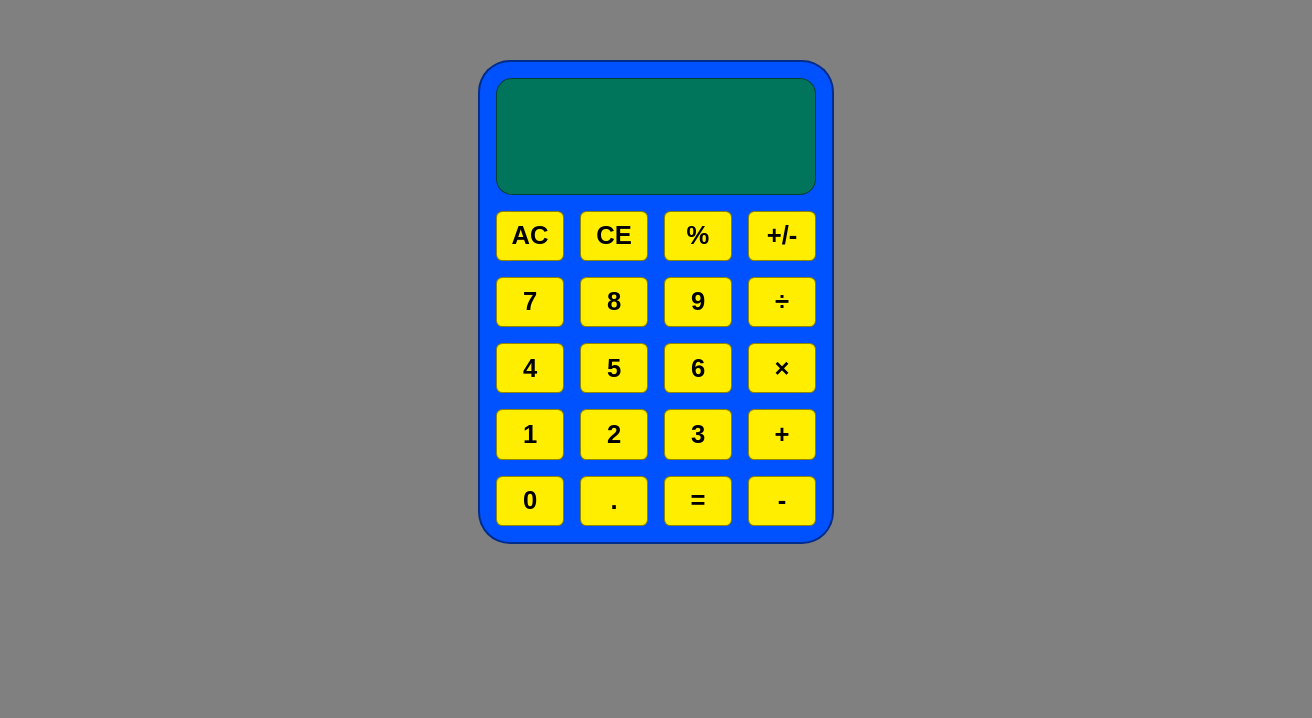
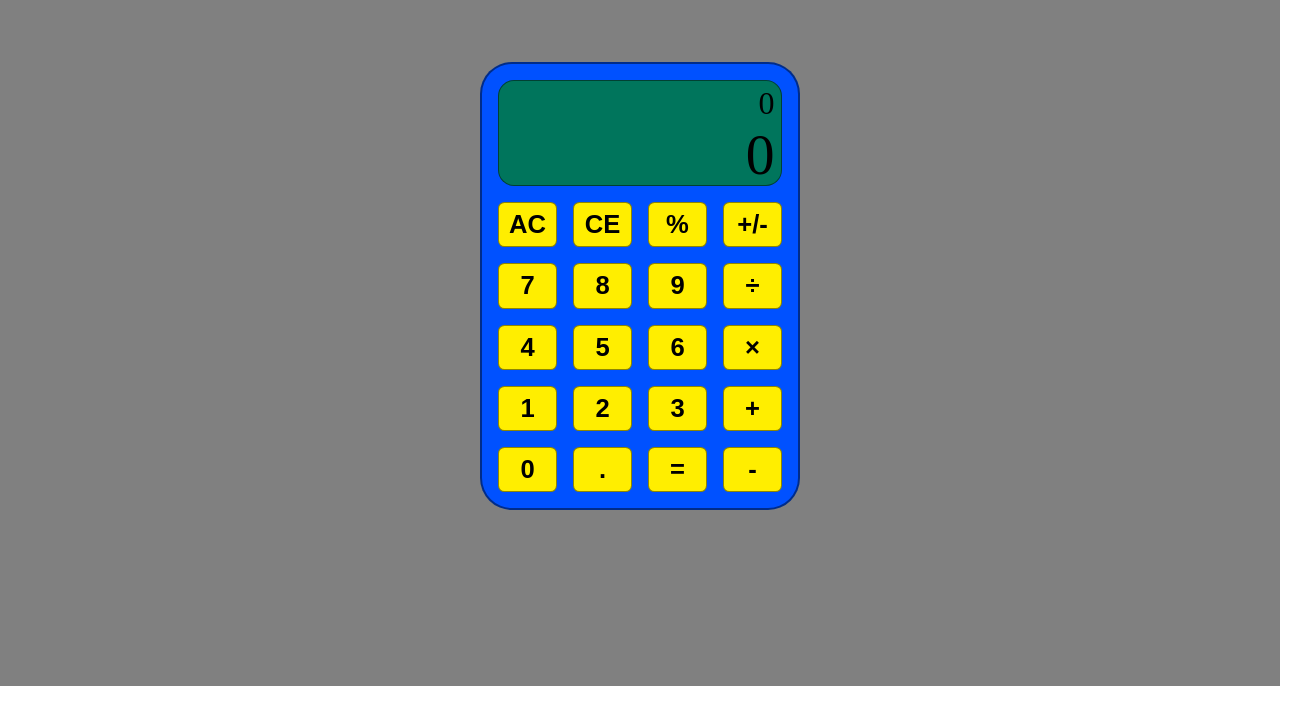
Before and after one commit to minhhoccode111/calculator-on-web-top, a plain HTML site: page index.html in a window 1280 px wide. Shown: the part 114-832 px from the top of the page, 1312 px wide, since content can reach past the window. After the commit the page ends 800 px from the top, so only its background shows below. Drawn offline with Linux system fonts and the light colour scheme.

Commit message:
styling css

```diff
--- a/index.html
+++ b/index.html
@@ -20,8 +20,8 @@
       </header>
       <div id="calculator" class="calculator">
         <div id="screen" class="screen">
-          <h3 id="sub-screen" class="sub-screen"></h3>
-          <h2 id="result-screen" class="result-screen"></h2>
+          <h3 id="sub-screen" class="sub-screen">0</h3>
+          <h2 id="result-screen" class="result-screen">0</h2>
         </div>
         <!-- first row -->
         <button
--- a/style.css
+++ b/style.css
@@ -1,3 +1,9 @@
+*,
+::after,
+::before {
+  overflow: hidden;
+  box-sizing: border-box;
+}
 html {
   font: normal normal normal 10px/1.5 Arial, Helvetica, sans-serif;
 }
@@ -23,6 +29,8 @@ header.header {
   left: 0;
   right: 0;
   z-index: 100;
+
+  color: rgb(76, 0, 255);
 }
 h1.hero-title {
   text-align: center;
@@ -51,14 +59,17 @@ h1.hero-title {
   background-color: rgb(0, 117, 92);
   border: 1px solid rgba(0, 0, 0, 0.445);
   border-radius: 1rem;
+  text-align: right;
 }
 h3.sub-screen {
-  font-size: 1.2rem;
+  font-size: 2rem;
   font-weight: normal;
+  margin: 0.4rem 0.4rem;
 }
 h2.result-screen {
-  font-size: 2rem;
+  font-size: 3.6rem;
   font-weight: border;
+  margin: 0.4rem 0.4rem;
 }
 .btn {
   text-transform: uppercase;
```
